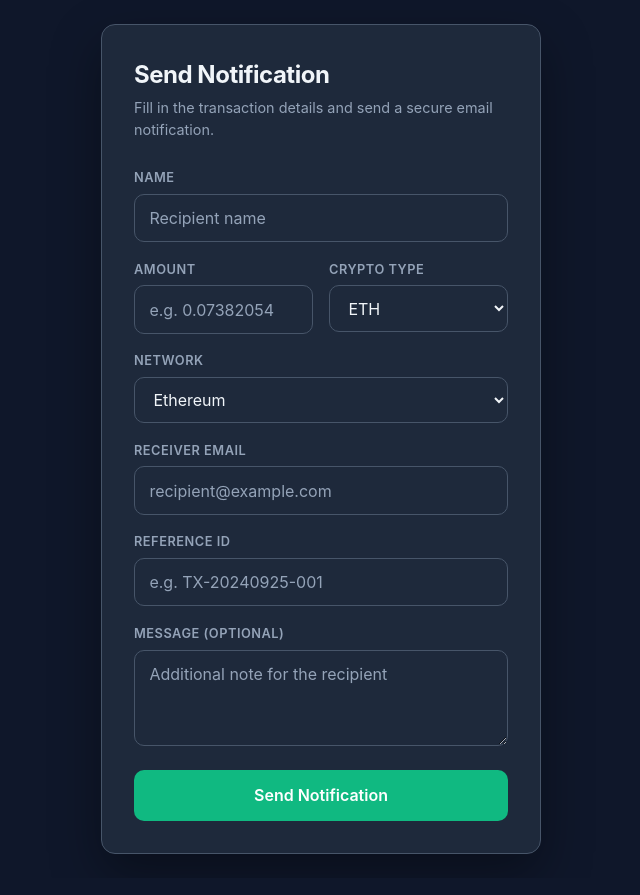
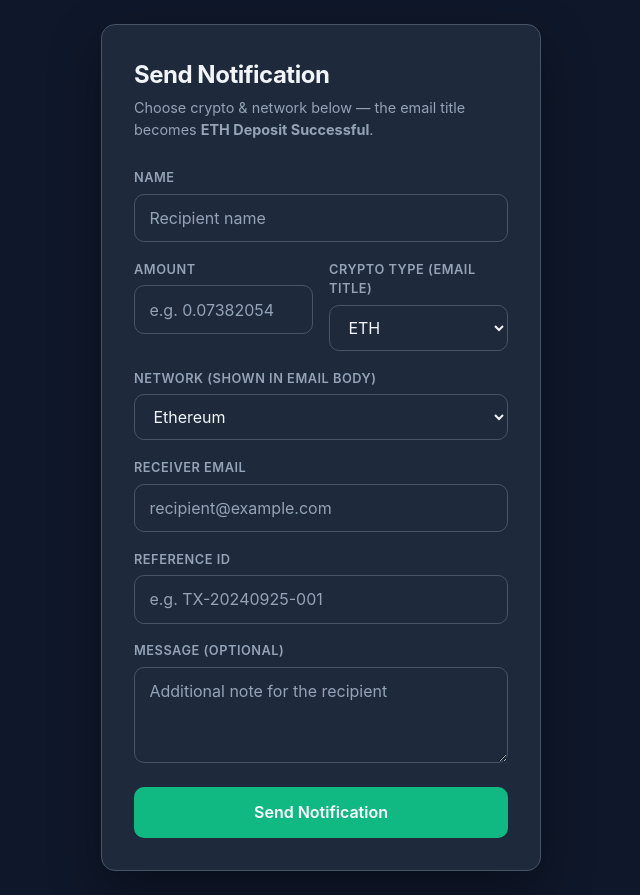
Before and after one commit to Sniper109-star/crypto-email-notification, a Next.js app: page / in a window 1280 px wide. Shown: the whole page, without its empty margins (319-959 px from the left). Built offline with nearby package versions, Linux system fonts and the light colour scheme.

Commit message:
Show live email title preview; clarify crypto and network form labels

```diff
--- a/src/app/page.tsx
+++ b/src/app/page.tsx
@@ -89,7 +89,11 @@ export default function HomePage() {
       <div className="card">
         <h1 className="title">Send Notification</h1>
         <p className="subtitle">
-          Fill in the transaction details and send a secure email notification.
+          Choose crypto &amp; network below — the email title becomes{" "}
+          <strong>
+            {form.cryptoType || "ETH"} Deposit Successful
+          </strong>
+          .
         </p>
 
         {feedback && (
@@ -138,7 +142,7 @@ export default function HomePage() {
             </div>
 
             <div className="form-group">
-              <label htmlFor="cryptoType">Crypto Type</label>
+              <label htmlFor="cryptoType">Crypto Type (email title)</label>
               <select
                 id="cryptoType"
                 value={form.cryptoType}
@@ -157,7 +161,7 @@ export default function HomePage() {
           </div>
 
           <div className="form-group">
-            <label htmlFor="network">Network</label>
+            <label htmlFor="network">Network (shown in email body)</label>
             <select
               id="network"
               value={form.network}
```
